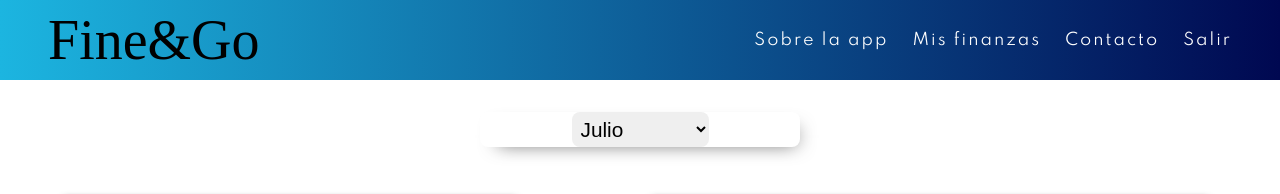
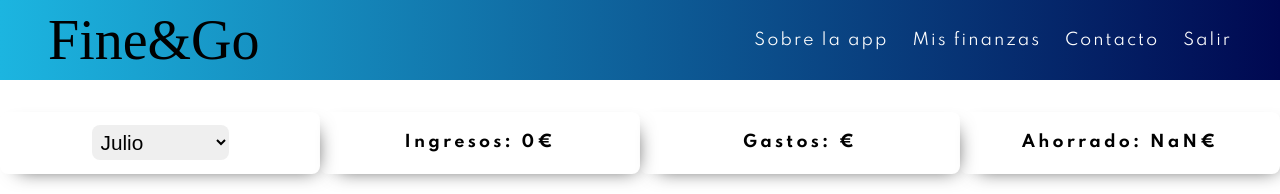
Before and after one commit to elenaradrus/FSFinances, a React (Create React App) app in the folder client/: page /finanzas in a window 1280 px wide. Shown: the top 194 px of the page. Built offline with nearby package versions, Linux system fonts and the light colour scheme; no server answers; a web font is replaced by a local one.

Commit message:
finance view done with functionality

```diff
--- a/client/src/components/List/List.js
+++ b/client/src/components/List/List.js
@@ -1,7 +1,7 @@
 import React, { Component, useState, useEffect } from "react";
 import "./List.css"
 
-const List = ({ month }) => {
+const List = ({ month, onSpendingChange, changeList }) => {
 
     const [data, setData] = useState('');
     const [message, setMessage] = useState("");
@@ -10,7 +10,6 @@ const List = ({ month }) => {
     useEffect(() => {
         const userId = localStorage.getItem('idLoggedUser');
 
-        console.log('month list: ', month);
 
         const getSpendings = {
             method: "POST",
@@ -23,9 +22,10 @@ const List = ({ month }) => {
             .then((res) => {
                 //console.log('res: ', res.data);
                 setData(res.data);
+                onSpendingChange({});
                 //console.log(data);
             });
-    }, [month, data]);
+    }, [month, changeList]);
 
     const renderSpendings = () => {
         return (
--- a/client/src/components/MonthOverview/MonthOverview.js
+++ b/client/src/components/MonthOverview/MonthOverview.js
@@ -1,17 +1,16 @@
 import "./MonthOverview.css"
 import React, { Component, useState, useEffect } from "react";
 
-const MonthOverview = ({ month, onChangeMonth }) => {
+const MonthOverview = ({ month, onChangeMonth, changeSpending }) => {
 
-    const [totalAmount, setTotalAmount] = useState('')
-    const [income, setIncome] = useState('')
-    const [monthSaving, setMonthSaving] = useState('')
-    console.log(onChangeMonth);
-
+    const [totalAmount, setTotalAmount] = useState(0)
+    const [income, setIncome] = useState(0)
+    const [monthSaving, setMonthSaving] = useState(0)
+    const [response, setResponse] = useState({});
 
     useEffect(() => {
         const userId = localStorage.getItem('idLoggedUser');
-        console.log("monthOverview", month)
+
 
 
         const requestOptions = {
@@ -23,29 +22,29 @@ const MonthOverview = ({ month, onChangeMonth }) => {
         fetch("month-end", requestOptions)
             .then((res) => res.json())
             .then((res) => {
+                console.log('rtx  ha hecho la llamada');
                 if (res.status) {
-                    setTotalAmount(res.totalAmount);
-                    setIncome(res.income[0].ingreso);
-                    setMonthSaving((res.income[0].ingreso - totalAmount));
+                    console.log('rtx status: ', res);
+                    setResponse(res);
                 } else {
-                    setTotalAmount('');
-                    setIncome('');
-                    setMonthSaving('');
+                    console.log('rtx if status es false');
+                    setTotalAmount(0);
+                    setIncome(0);
+                    setMonthSaving(0);
                 }
-                console.log(res);
-                console.log(res.income[0].ingreso);
-                console.log(totalAmount);
-                console.log(res.income[0].ingreso - totalAmount)
-
             });
 
+    }, [month, changeSpending]);
 
-        console.log(totalAmount)
-        console.log(income)
-        console.log(monthSaving)
+    console.log('rtx respose render: ', response);
 
-    }, [month]);
+    const getIncome = (response) =>{
+        if(response && response.income?.length){
+            return response.income[0].ingreso;
+        }
+        return 0;
 
+    }
 
     return (
         <div className="container-overview">
@@ -67,17 +66,17 @@ const MonthOverview = ({ month, onChangeMonth }) => {
                 </select>
             </div>
 
-            {/* <div className="overview">
-                <h4>Ingresos: <span>{income}</span>€</h4>
+            <div className="overview">
+                <h4>Ingresos: <span>{getIncome(response)}</span>€</h4>
             </div>
 
             <div className="overview">
-                <h4>Gastos: <span>{totalAmount}</span>€</h4>
+                <h4>Gastos: <span>{response?.totalAmount}</span>€</h4>
             </div>
 
             <div className="overview">
-                <h4>Ahorrado: <span>{monthSaving}</span>€</h4>
-            </div> */}
+                <h4>Ahorrado: <span>{getIncome(response) - response?.totalAmount}</span>€</h4>
+            </div>
 
         </div>
     );
--- a/client/src/components/Spendings/Spendings.js
+++ b/client/src/components/Spendings/Spendings.js
@@ -2,7 +2,7 @@ import React, { Component, useState, useEffect } from "react";
 import "./Spendings.css"
 import Message from "../Message";
 
-const Spendings = ({month}) => {
+const Spendings = ({month, onDataChange}) => {
     const [message, setMessage] = useState("");
 
     const [title, setTitle] = useState("");
@@ -10,11 +10,10 @@ const Spendings = ({month}) => {
     const [description, setDescription] = useState("");
     const [amount, setAmount] = useState("");
 
-    console.log('spendings month: ', month);
-
     const sendSpending = () => {
         const getId = localStorage.getItem('idLoggedUser');
 
+        console.log('pasando por sendSpending');
         const requestOptions = {
             method: "POST",
             headers: { "Content-Type": "application/json" },
@@ -25,12 +24,13 @@ const Spendings = ({month}) => {
         fetch("add-spending", requestOptions)
             .then((response) => response.json())
             .then((res) => {
-                console.log('res: ', res);
+                console.log('resultado de sendSpending: ', res);
                 if (res.status) {
                     setTitle(res.data.title);
                     setDay(res.data.day);
                     setDescription(res.data.description);
                     setAmount(res.data.amount);
+                    onDataChange({});
 
                 } else {
                     setMessage({ error: res.message });
--- a/client/src/pages/Home/Home.js
+++ b/client/src/pages/Home/Home.js
@@ -16,25 +16,40 @@ const Home = () => {
     const getMonth = yearMonths[date.getMonth()];
     const [month, setMonth] = useState(getMonth);
 
+    const [changeList, setChangeList] = useState({});
+
+    const [changeSpending, setChangeSpending] = useState({});
+
+    const onSpendingChange = (add) => {
+        setChangeSpending(add);
+    }
+
+
+
     //const [month, setMonth] = useState('Enero');
+    //funcion callback para que cuando se añada una inserccion en gasto,
+    //la lista se actualice automaticamnete pasandole el prop
+    const onDataChange = (isChanged) => {
+        console.log('cambia: ', isChanged);
+        setChangeList(isChanged);
+    }
 
-    const onChangeMonth = (month) => {
-        setMonth(month);
-        console.log("month home", month)
+    const onChangeMonth = (newMonth) => {
+        setMonth(newMonth);
     }
 
     return (
         <div>
             <Nav />
-            <MonthOverview month={month} onChangeMonth={onChangeMonth}/>
+            <MonthOverview month={month} onChangeMonth={onChangeMonth} changeSpending={changeSpending}/>
             <div className="containerHome">
                 <div className="left">
-                   <MonthIncome month={month} onChangeMonth={onChangeMonth}/>
-                   <Spendings month={month}/>
+                   <MonthIncome month={month}/>
+                   <Spendings month={month} onDataChange={onDataChange}/>
                 </div>
 
                 <div className="right">
-                    <List month={month}/>
+                    <List month={month} changeList={changeList} onSpendingChange={onSpendingChange} />
                 </div>
 
             </div>
```
Also changed, not shown: client/src/components/Card/MonthIncome.js (+0 -11 lines), 2 other files (tests, documents, lock files or other folders).
